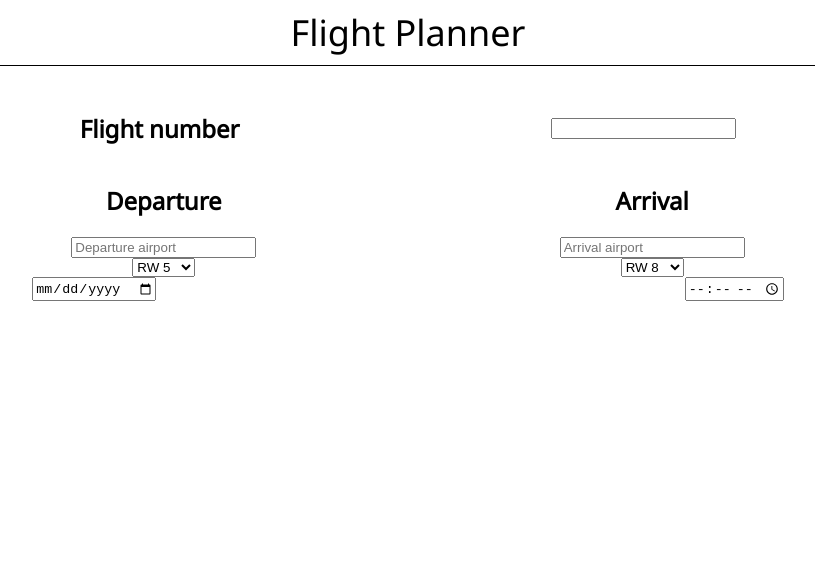
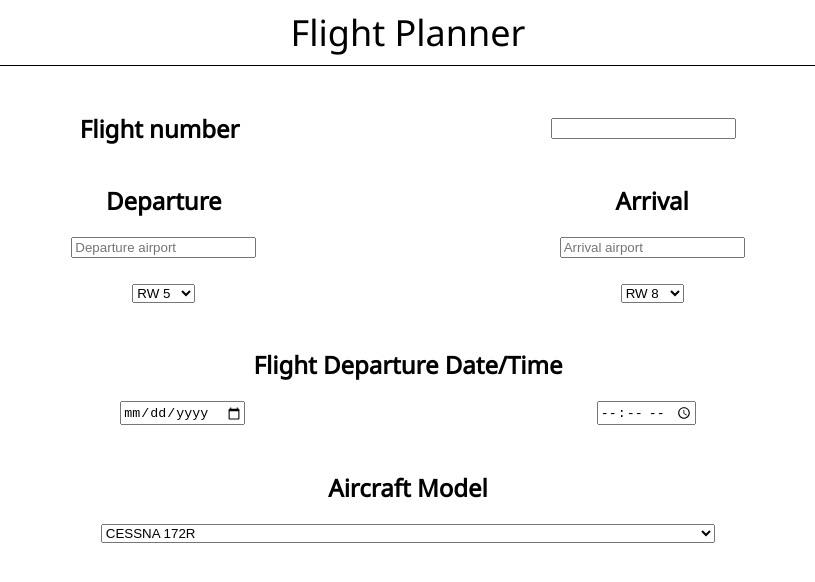
Before and after one commit to kornrumpfl/capstone_flightPlanner, a React (Create React App) app: page / in a window 1280 px wide. Shown: the top 582 px of the page, without its empty margins (232-1047 px from the left). Built offline with nearby package versions, Linux system fonts and the light colour scheme.

Commit message:
add dummy aircraft select field

```diff
--- a/src/components/Main.js
+++ b/src/components/Main.js
@@ -36,9 +36,22 @@ export default function Main() {
         </Arrival>
       </AirportSelection>
       <Time>
-        <input name="flightDate" type="date" />
-        <input name="flightTime" type="time" />
+        <h2>Flight Departure Date/Time</h2>
+        <div>
+          <input name="flightDate" type="date" />
+          <input name="flightTime" type="time" />
+        </div>
       </Time>
+      <Aircraft>
+        <h2>Aircraft Model</h2>
+        <select>
+          <option value="C172">CESSNA 172R</option>
+          <option value="B738">B737-800</option>
+          <option value="B74F">B747-400F</option>
+          <option value="B77L">B777-200LR</option>
+          <option value="SF50">VISION JET</option>
+        </select>
+      </Aircraft>
     </InputFlightData>
   );
 }
@@ -68,6 +81,9 @@ const Departure = styled.div`
   input {
     max-width: 40vw;
   }
+  select {
+    margin: 2vw;
+  }
 `;
 
 const Arrival = styled.div`
@@ -79,11 +95,23 @@ const Arrival = styled.div`
   input {
     max-width: 40vw;
   }
+  select {
+    margin: 2vw;
+  }
 `;
 
 const Time = styled.section`
   display: flex;
+  flex-direction: column;
   justify-content: space-around;
+  align-content: center;
+
+  div {
+    display: flex;
+    flex-direction: row;
+    justify-content: space-evenly;
+    align-content: center;
+  }
 `;
 
 const InputFlightData = styled.section`
@@ -91,3 +119,15 @@ const InputFlightData = styled.section`
   flex-direction: column;
   justify-content: space-evenly;
 `;
+
+const Aircraft = styled.section`
+  display: flex;
+  flex-direction: column;
+  justify-content: center;
+  align-items: center;
+  margin: 2vw;
+  select {
+    max-width: 70%;
+    min-width: 50%;
+  }
+`;
```
